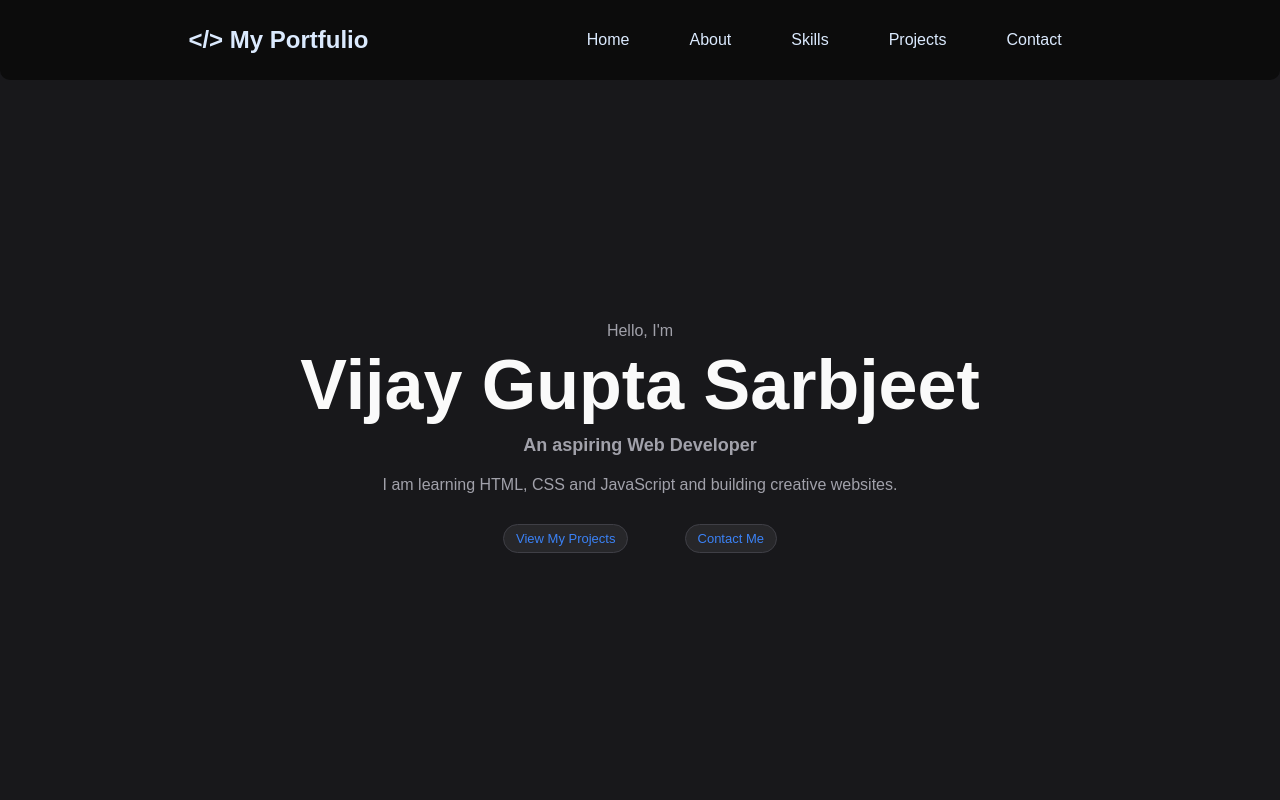
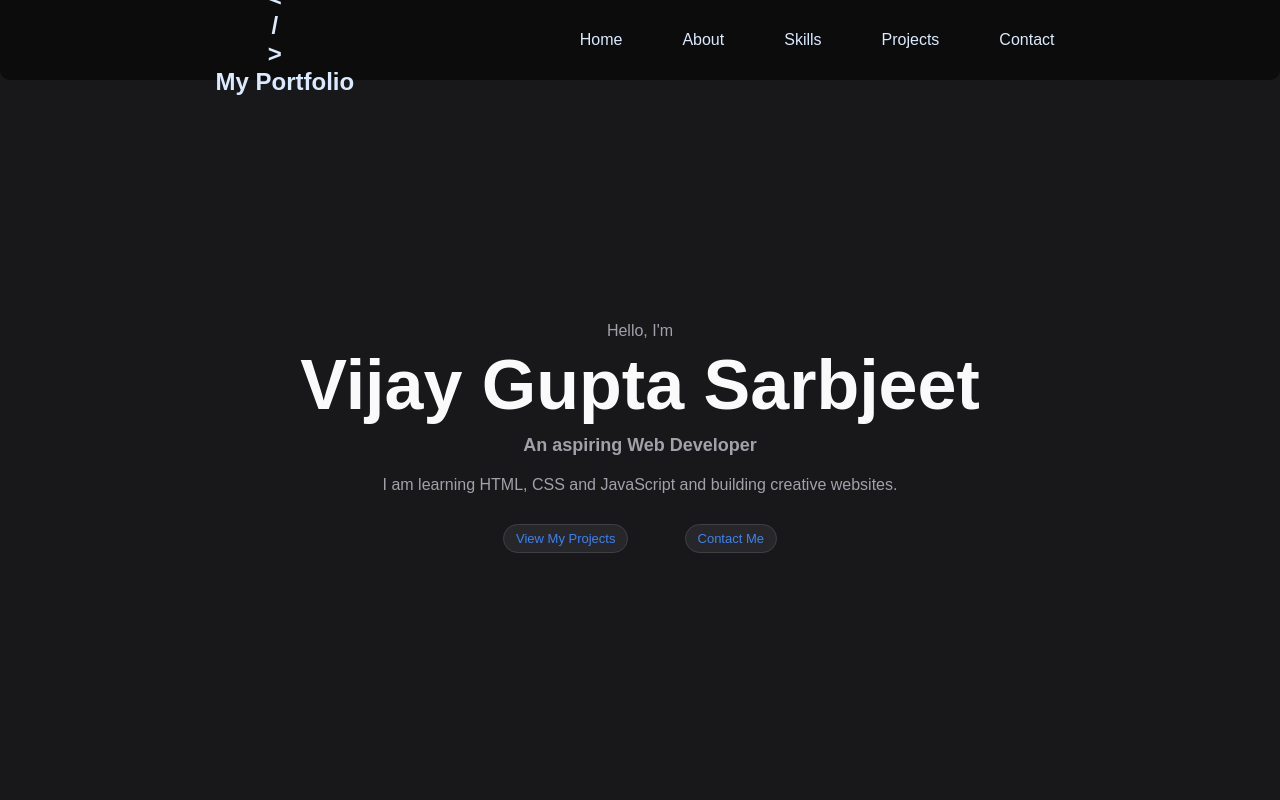
Before and after one commit to vijaygupta13/My-Portfolio, a plain HTML site: page index.html in a window 1280 px wide. Shown: the top 800 px of the page. Drawn offline with Linux system fonts and the light colour scheme.

Commit message:
Updated version

```diff
--- a/index.html
+++ b/index.html
@@ -9,9 +9,7 @@
   <body>
     <!-- Header of th page -->
     <header>
-      <h2 id="web-name">&lt;/&gt; My Portfulio</h2>
-      <ul class="header-ul">
-        <!-- <li class="header-li"><a href="#Home">Home</a></li> -->
+      <h2 id="web-name"><p>&lt;</p>/<p>&gt;</p>&nbsp;&nbsp; My Portfolio</h2>
       <ul class="header-ul" id="nav-menu">
         <li class="header-li"><a href="#Home">Home</a></li>
         <li class="header-li"><a href="#About">About</a></li>
```
